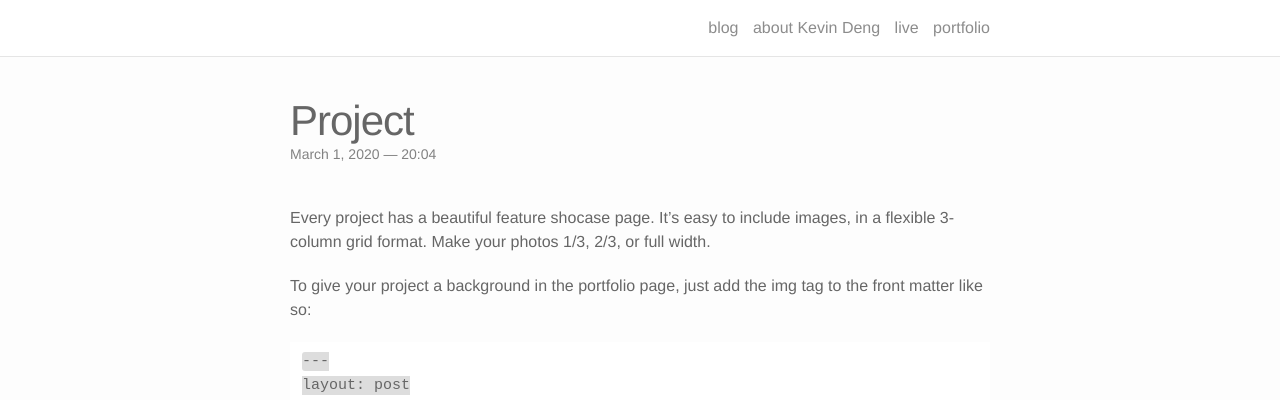
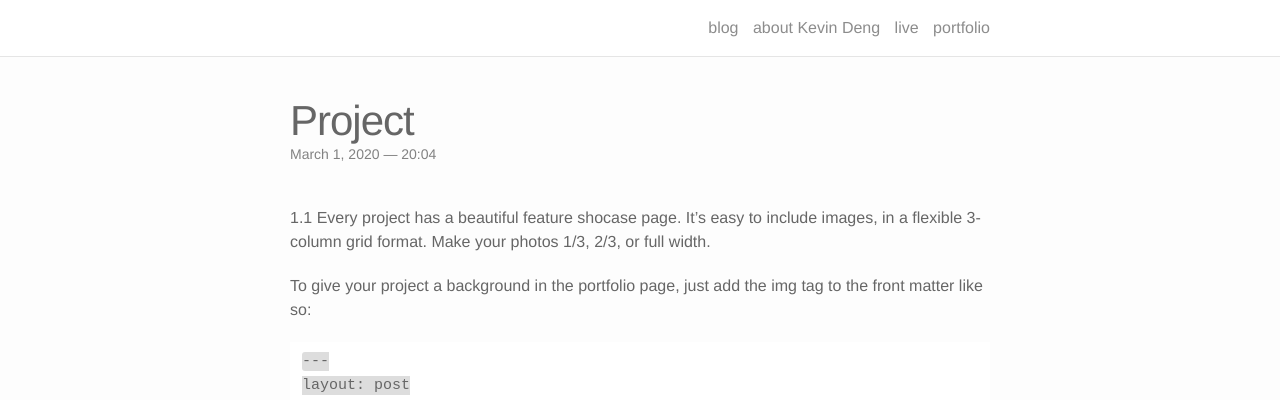
Before and after one commit to Kevin-Deng-2021/kjdeng.github.io, a Jekyll site: the page built from _portfolio/1_project.markdown, in a window 1280 px wide and 900 px high. Shown: the top 400 px of the window. Built offline with Jekyll 4.4.1, drawn with Linux system fonts in a browser that asks for light colours; nearby versions of some CDN libraries.

Commit message:
Update 1_project.markdown

```diff
--- a/_portfolio/1_project.markdown
+++ b/_portfolio/1_project.markdown
@@ -2,10 +2,10 @@
 layout: post
 title: Project
 description: a project with a background image
-img: /img/IMG_london_1.jpg
+img: /img/IMG_bd_1.jpg
 ---
 
-Every project has a beautiful feature shocase page. It's easy to include images, in a flexible 3-column grid format. Make your photos 1/3, 2/3, or full width.
+1.1 Every project has a beautiful feature shocase page. It's easy to include images, in a flexible 3-column grid format. Make your photos 1/3, 2/3, or full width.
 
 To give your project a background in the portfolio page, just add the img tag to the front matter like so:
 
```
